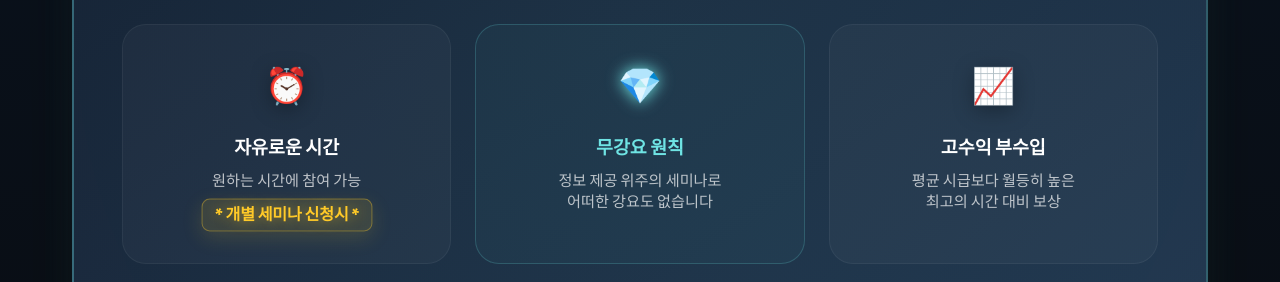
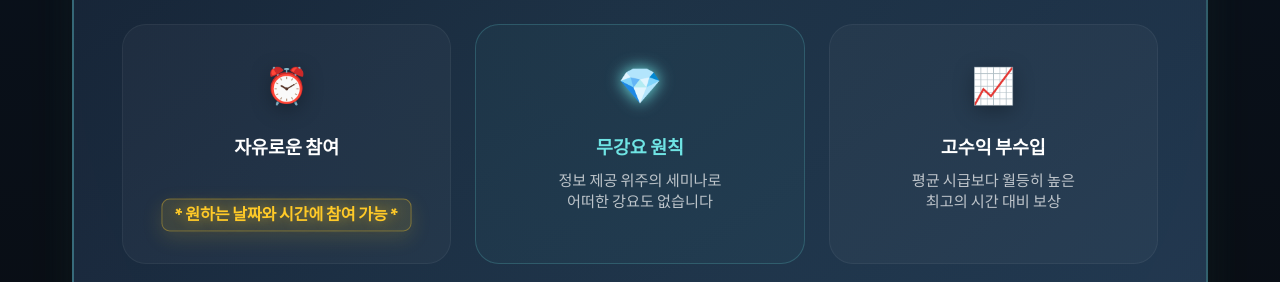
Before and after one commit to lifeandmoreusa-maker/locallinkjs, a website built with Vite: page index.html in a window 1280 px wide. Shown: the part 2940-3222 px from the top of the page. Built offline with nearby package versions, Linux system fonts and the light colour scheme.

Commit message:
style: Update landing page typography and text contents

```diff
--- a/index.html
+++ b/index.html
@@ -120,8 +120,8 @@
                     <div class="feature-benefit-list">
                         <div class="feature-benefit-item">
                             <span class="icon">⏰</span>
-                            <h4>자유로운 시간</h4>
-                            <p>원하는 시간에 참여 가능<br><span class="highlight-action">* 개별 세미나 신청시 *</span></p>
+                            <h4>자유로운 참여</h4>
+                            <p><br><span class="highlight-action">* 원하는 날짜와 시간에 참여 가능 *</span></p>
                         </div>
                         <div class="feature-benefit-item"
                             style="border-color: rgba(111, 228, 228, 0.2); background: rgba(111, 228, 228, 0.03);">
@@ -577,7 +577,8 @@
                             <!-- 참여 가능한 시간 추가 -->
                             <div class="date-selection-group" style="margin-bottom: 2.5rem;">
                                 <label
-                                    style="margin-bottom: 1rem; display: block; color: var(--text-muted); font-size: 0.95rem; font-weight: 600;">참여 가능한 날짜</label>
+                                    style="margin-bottom: 1rem; display: block; color: var(--text-muted); font-size: 0.95rem; font-weight: 600;">참여
+                                    가능한 날짜</label>
                                 <div class="date-select-grid"
                                     style="display: grid; grid-template-columns: repeat(2, 1fr); gap: 10px;">
                                     <div class="select-wrapper">
```
